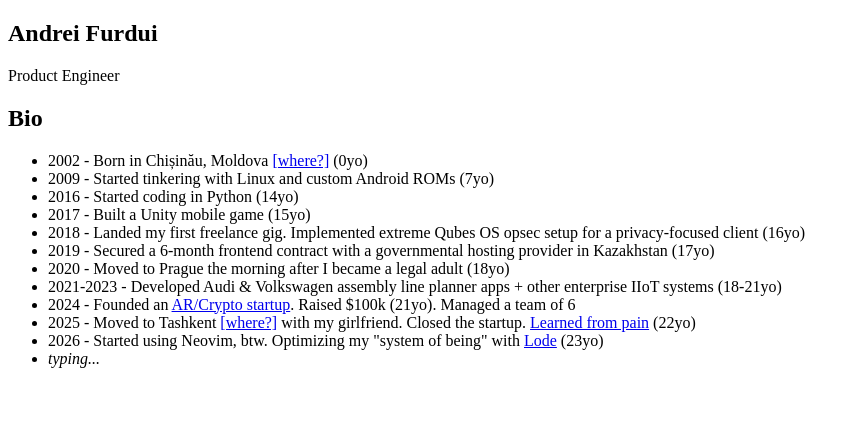
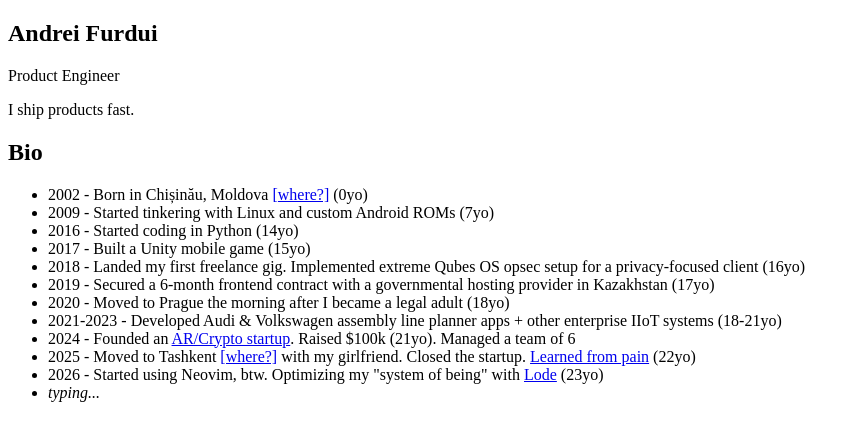
Before and after one commit to thefurdui/thefurdui.com, an Astro site: page / in a window 1280 px wide. Shown: the whole page, without its empty margins (0-860 px from the left). Built offline with nearby package versions, Linux system fonts and the light colour scheme; Astro itself is replaced by a stand-in of ours.

Commit message:
feat(hero): add the key value proposition

```diff
--- a/src/pages/index.astro
+++ b/src/pages/index.astro
@@ -9,9 +9,10 @@
   </head>
   <body>
     <main>
-      <section>
+      <section id="hero">
         <h1>Andrei Furdui</h1>
         <span>Product Engineer</span>
+        <p>I ship products fast.</p>
       </section>
       <section id="bio">
         <h2>Bio</h2>
```
